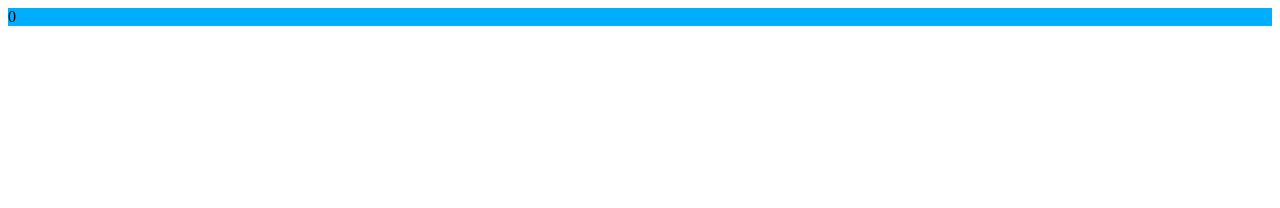
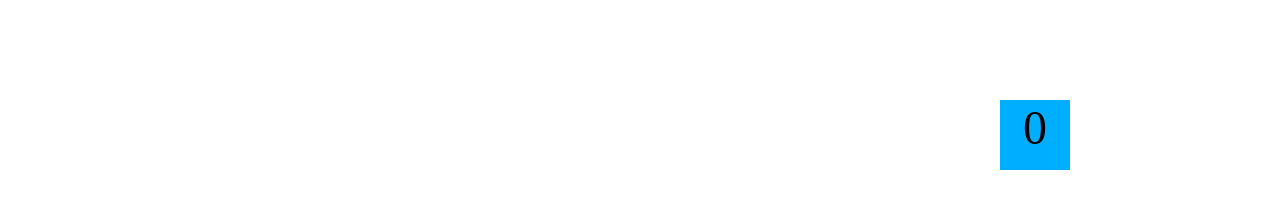
Before and after one commit to Sharpy796/Sharpy796.github.io, a plain HTML site: page projects/bouncing-box-refactor/index.html in a window 1280 px wide. Drawn offline with nearby package versions, Linux system fonts and the light colour scheme.

Commit message:
Fixed Bouncing Box 2!

```diff
--- a/projects/bouncing-box-refactor/index.html
+++ b/projects/bouncing-box-refactor/index.html
@@ -2,7 +2,7 @@
 <html>
 <head>
 	<title>Bouncing Box</title>
-    <link rel="stylesheet" src="index.css">
+    <link rel="stylesheet" href="index.css">
 	<script src="//cdnjs.cloudflare.com/ajax/libs/jquery/2.1.1/jquery.min.js"></script>
     <script src="index.js"></script>
 
--- a/projects/bouncing-box-refactor/index.js
+++ b/projects/bouncing-box-refactor/index.js
@@ -43,10 +43,6 @@ $(document).ready(function(){
 	/////////////////////// HELPER FUNCTIONS /////////////////////////
     //////////////////////////////////////////////////////////////////
 
-    function changeTextToColor(color) {
-        $('#box').text(color);
-    }
-
     function updatePosition() {
 		positionX += speedX;
         $('#box').css("left", positionX);
@@ -59,6 +55,15 @@ $(document).ready(function(){
 		else if (positionX < 0) {
 			speedX = -speedX;
         }
+    }
+
+    function changeColor() {
+        $('#box').css("background-color", randomColor());
+        return randomColor();
+    }
+
+    function changeTextToColor(color) {
+        $('#box').text(color);
     }
 
     function increasePoints() {
@@ -92,11 +97,6 @@ $(document).ready(function(){
         return hslString;
     }
 
-    function changeColor() {
-        $('#box').css("background-color", randomColor());
-        return randomColor();
-    }
-
 	/*
 	This Function will be called 20 times/second. Each time it is called,
 	it should move the Box to a new location. If the box drifts off the screen
```
Also changed, not shown: projects/bouncing-box-refactor/Untitled.txt (added).
